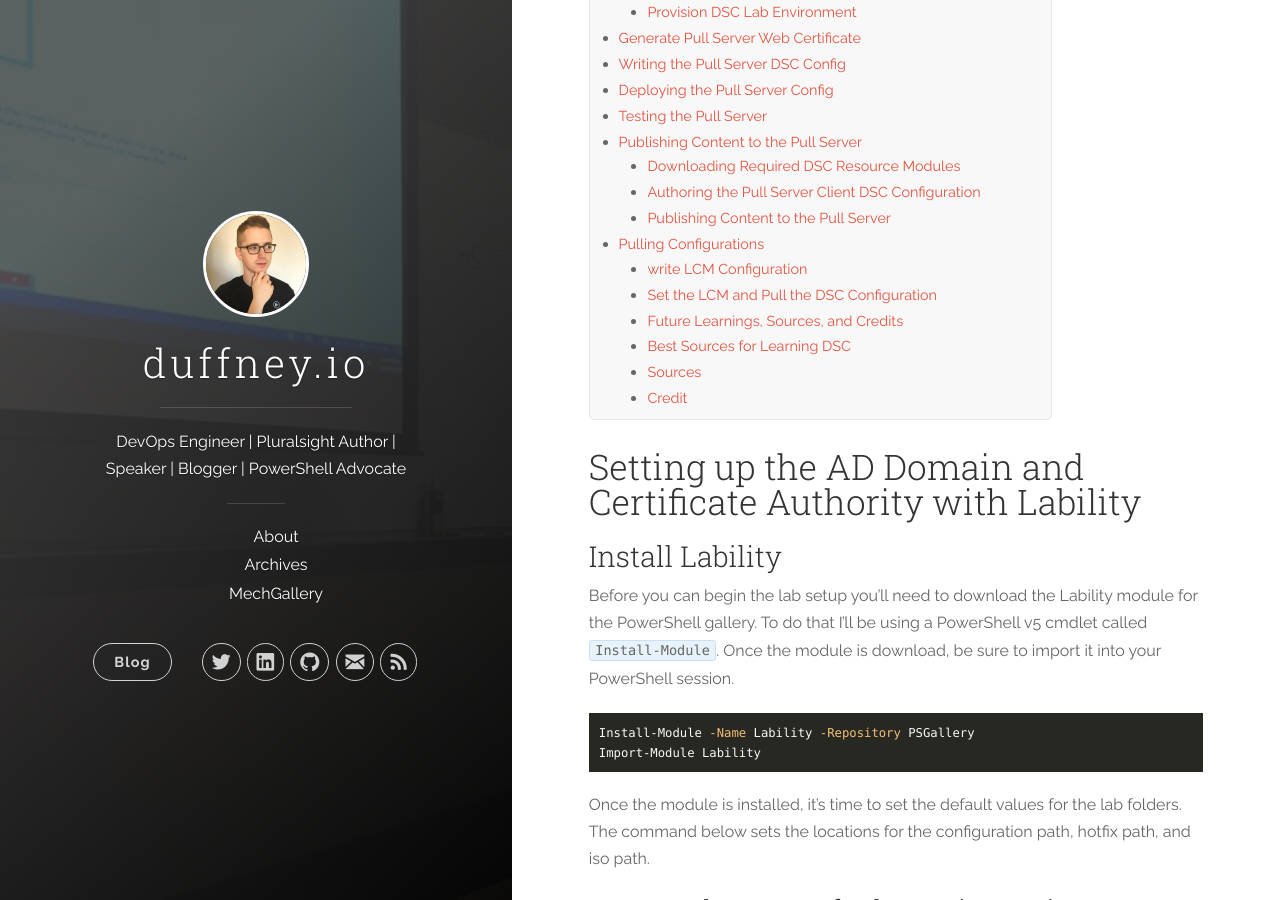
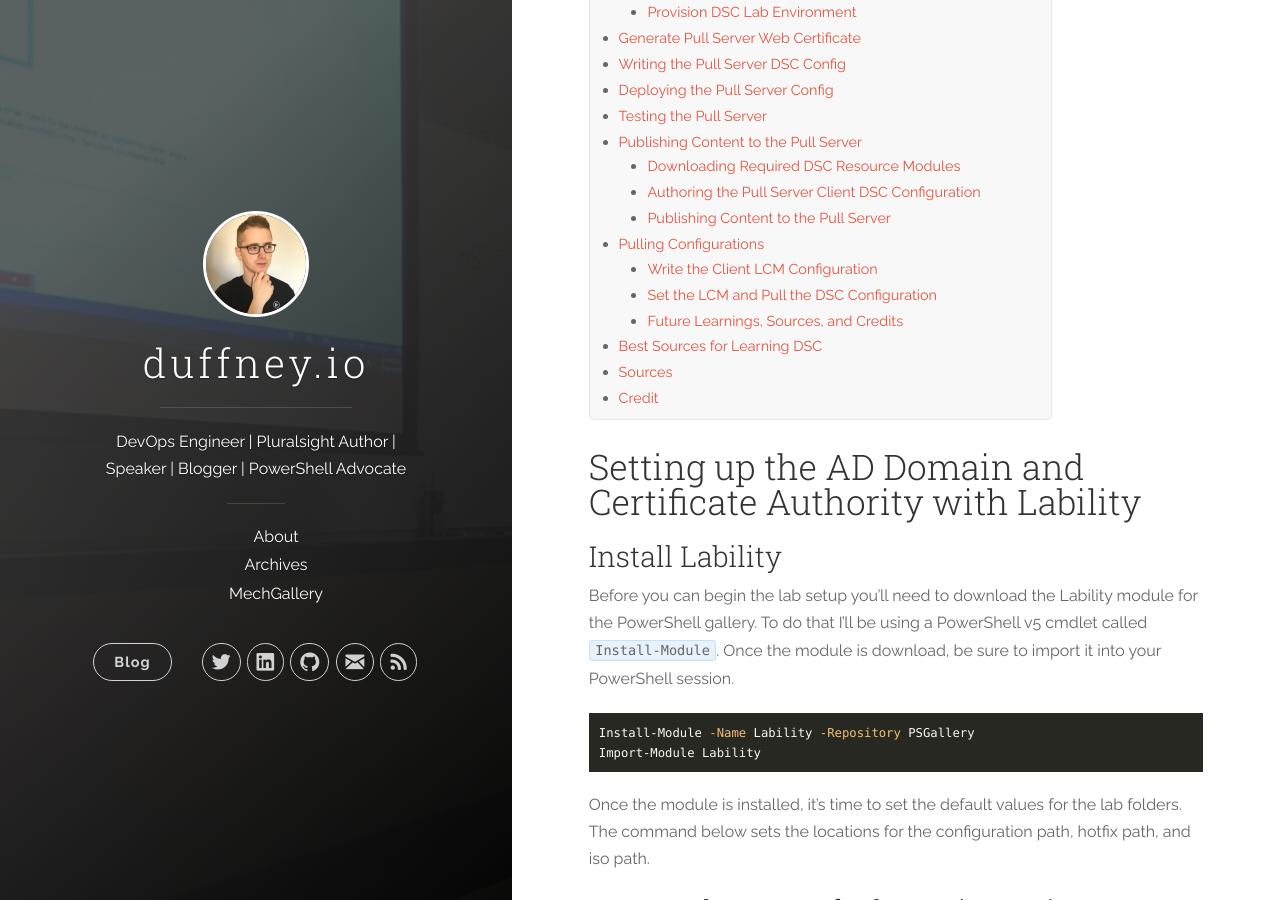
Before and after one commit to AzureDevOps3/duffney.github.io, a Jekyll site: the page built from _posts/2017-03-10-Configure-HTTPS-DSC-PullServerPSv5.md, in a window 1280 px wide and 900 px high, scrolled down 1196 px. Built offline with Jekyll 4.4.1, drawn with Linux system fonts in a browser that asks for light colours; nearby versions of some CDN libraries; comment, search, counter and statistics services are not loaded; some of the changed text lies outside the part shown.

Commit message:
Update 2017-03-10-Configure-HTTPS-DSC-PullServerPSv5.md

```diff
--- a/_posts/2017-03-10-Configure-HTTPS-DSC-PullServerPSv5.md
+++ b/_posts/2017-03-10-Configure-HTTPS-DSC-PullServerPSv5.md
@@ -317,7 +317,7 @@ New-DscChecksum -Path $DestinationPath
 You now have an operational pull server and have published both a DSC configuration and a DSC resource module to the pull server. The next and final step is to pull that configuration from the pull server. Before you can pull the configuration, you have to configure the client node's LCM _Local Configuration Manager_, this is what connects the client node with the pull server. Since we have to write the LCM configuration before we can apply, let's talk about that next.
 
 
-### write LCM Configuration
+### Write the Client LCM Configuration
 
 
 In PowerShell version 5 or higher, a special line of code is used at the beginning of a DSC configuration to indicate that it's a LCM configuration. That line of code is `[DSCLocalConfigurationManager()]’, which you'll see on line 1 of the configuration below. Besides this, the rest of the configuration is just like a normal DSC configuration.
@@ -350,7 +350,7 @@ Update-DscConfiguration -ComputerName pull -Verbose -Wait
 You now have a fully functional DSC pull server! Once you've run through this a few times it becomes very easy. There are a lot of moving parts which confused me early on and I hope this blog post helps you through the process. I often see reddit posts or tweets asking where should I go to learn DSC, so there is my compiled list. I've personally watched or read most of these sources of information and can vouch for their usefulness.
 
 
-### Best Sources for Learning DSC
+## Best Sources for Learning DSC
 
 *Free Video Training*
 
@@ -384,7 +384,7 @@ _Books_
 [The DSC Book](https://leanpub.com/the-dsc-book)
 
 
-### Sources
+## Sources
 
 
 [The DSC Book](https://leanpub.com/the-dsc-book) - You should pick up a copy :)
@@ -397,7 +397,7 @@ _Books_
 [http://duffney.io/Configure-HTTPS-DSC-PullServer](http://duffney.io/Configure-HTTPS-DSC-PullServer)
 
 
-### Credit
+## Credit
 
 
 [Arie H](https://disqus.com/by/ArieHein/) left a comment on my blog letting me know that a previous blog post of mine was out of date and there was a new version documented on msdn. He explained the shortcomings of my previous post and pointed out what was different between v1 and v2 at a high level. It was his comment that motivated me to write this blog post. I'll be honest, I didn't want to write it as first because of the time commitment, but I knew he was right, I should write it, so I did! Thanks for the motivation Arie H.
```
